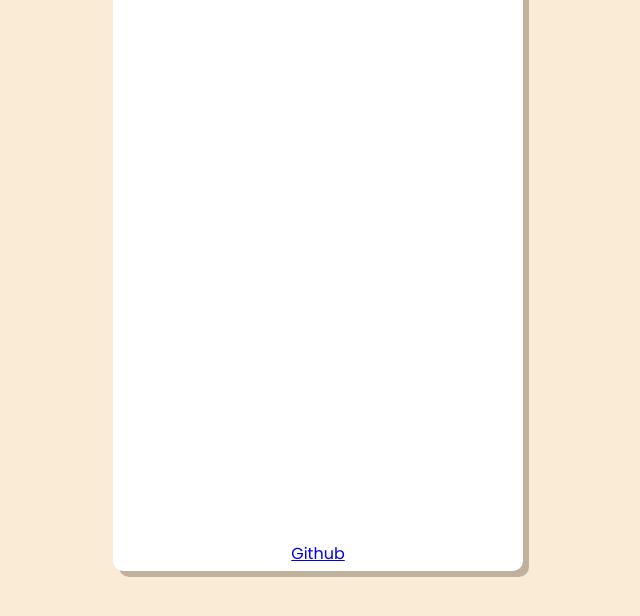
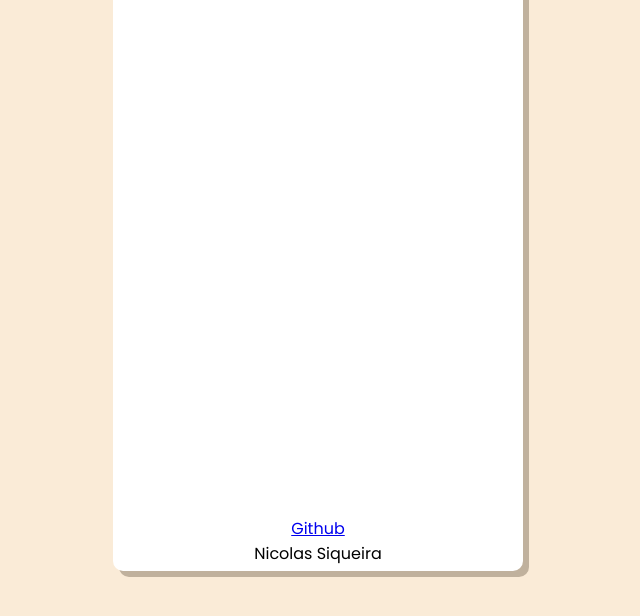
Before and after one commit to Nicolassiqueira05/simple-todolist, a plain HTML site: page index.html in a window 1280 px wide. Shown: the part 184-800 px from the top of the page, without its empty margins (322-962 px from the left). Drawn offline with Linux system fonts and the light colour scheme.

Commit message:
github link fixed

```diff
--- a/index.html
+++ b/index.html
@@ -20,7 +20,10 @@
         </div>
         <ul id="list">
         </ul>
-        <a href="https://github.com/Nicolassiqueira05">Github</a>
+        <footer id="box-footer">
+            <a href="https://github.com/Nicolassiqueira05/Todolist"> Github</a>
+            <p id="name">Nicolas Siqueira</p>
+        </footer>
     </div>
     <script src="script.js"></script>
 </body>
--- a/main-desktop.css
+++ b/main-desktop.css
@@ -111,3 +111,15 @@ li{
     position: absolute;
     width: 0px;
 }
+#box-footer{
+    display: flex;
+    flex-direction: column;
+    justify-content: center;
+    align-items: center;
+}
+#github{
+    text-align: center;
+}
+#name{
+    margin: 0px;
+}
```
